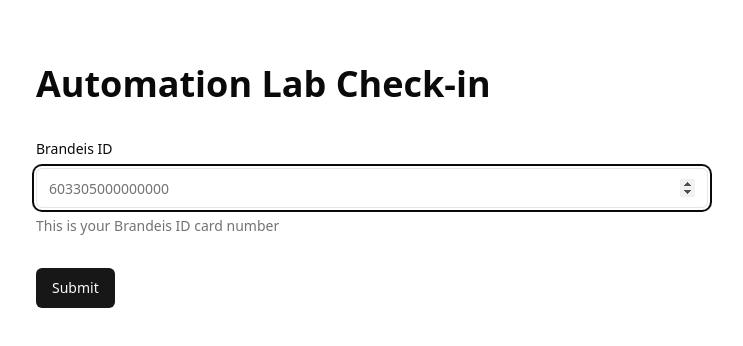
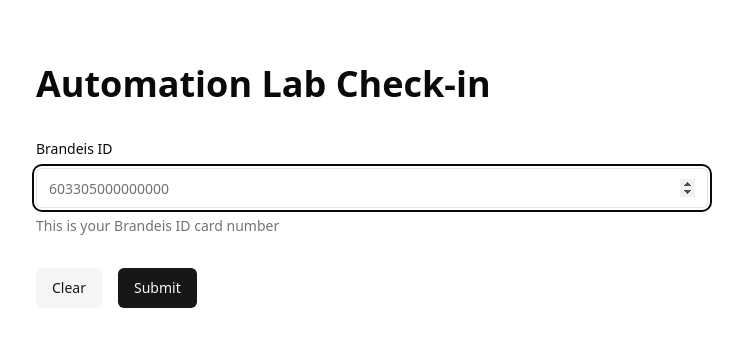
Before and after one commit to AlexanderHott/bdi-check-in-form, a Next.js app: page /al in a window 1280 px wide. Shown: the top 346 px of the page, without its empty margins (268-1011 px from the left). Built offline with nearby package versions, Linux system fonts and the light colour scheme.

Commit message:
fix cardid form issues

```diff
--- a/src/app/CardIdForm.tsx
+++ b/src/app/CardIdForm.tsx
@@ -21,13 +21,17 @@ import { Input } from "~/components/ui/input";
 const formSchema = z.object({
   cardId: z
     .string()
-    .startsWith("603305", { message: "Brandeis cards must start with 603305" })
-    .min(15, {
-      message: "Card ID must be 15 numbers",
+    .trim()
+    .refine((value) => value.length === 15, {
+      message: "Card ID must be exactly 15 characters long",
     })
-    .max(15, {
-      message: "Card ID must be 15 numbers",
-    }),
+    .refine((value) => /^\d+$/.test(value), {
+      message: "Card ID must contain only numeric digits",
+    })
+    .refine((value) => value.startsWith("603305"), {
+      message: "Card ID must start with 603305 for Brandeis cards",
+    })
+    .transform((value) => value.replace(/\s/g, "")),
 });
 type FormSchema = z.infer<typeof formSchema>;
 
@@ -54,7 +58,7 @@ export function CardIdForm({
     defaultValues: {
       cardId: "",
     },
-    mode: "onSubmit",
+    mode: "onChange",
   });
 
   const onSubmit = useCallback(
@@ -70,17 +74,19 @@ export function CardIdForm({
       if (name === "cardId") {
         const { cardId } = value;
         if (cardId?.length === 15) {
+          form
+            .trigger()
+            .then((isValid) => {
+              if (isValid) {
                 void form.handleSubmit(onSubmit)();
+              }
+            })
+            .catch((e) => console.error("Error submitting form " + e));
         }
       }
     });
     return () => subscription.unsubscribe();
   }, [form, form.watch, onSubmit]);
-
-  // useEffect(() => {
-  //   const interval = setInterval(() => form.setFocus("cardId"), 1 * 1000);
-  //   return () => clearInterval(interval);
-  // }, [form]);
 
   return (
     <Form {...form}>
@@ -103,6 +109,7 @@ export function CardIdForm({
                     }
                     placeholder="603305000000000"
                     onChange={(e: React.FormEvent<HTMLInputElement>) => {
+                      if (e.currentTarget.value.length <= 15)
                         return onChange(e);
                     }}
                     onBlur={() => {
@@ -121,6 +128,14 @@ export function CardIdForm({
           }}
         />
 
+        <div className="flex gap-4">
+          <Button
+            type="button"
+            variant={"secondary"}
+            onClick={() => form.reset()}
+          >
+            Clear
+          </Button>
           <Button
             type="submit"
             disabled={
@@ -134,6 +149,7 @@ export function CardIdForm({
               "Submit"
             )}
           </Button>
+        </div>
       </form>
     </Form>
   );
--- a/src/components/ui/input.tsx
+++ b/src/components/ui/input.tsx
@@ -4,7 +4,7 @@ import { cn } from "~/lib/utils";
 
 // export interface InputProps
 //   extends React.InputHTMLAttributes<HTMLInputElement> {}
-export type InputProps = React.InputHTMLAttributes;
+export type InputProps<T = unknown> = React.InputHTMLAttributes<T>;
 
 const Input = React.forwardRef<HTMLInputElement, InputProps>(
   ({ className, type, ...props }, ref) => {
```
Lines whose indentation alone changed are shown as unchanged.
